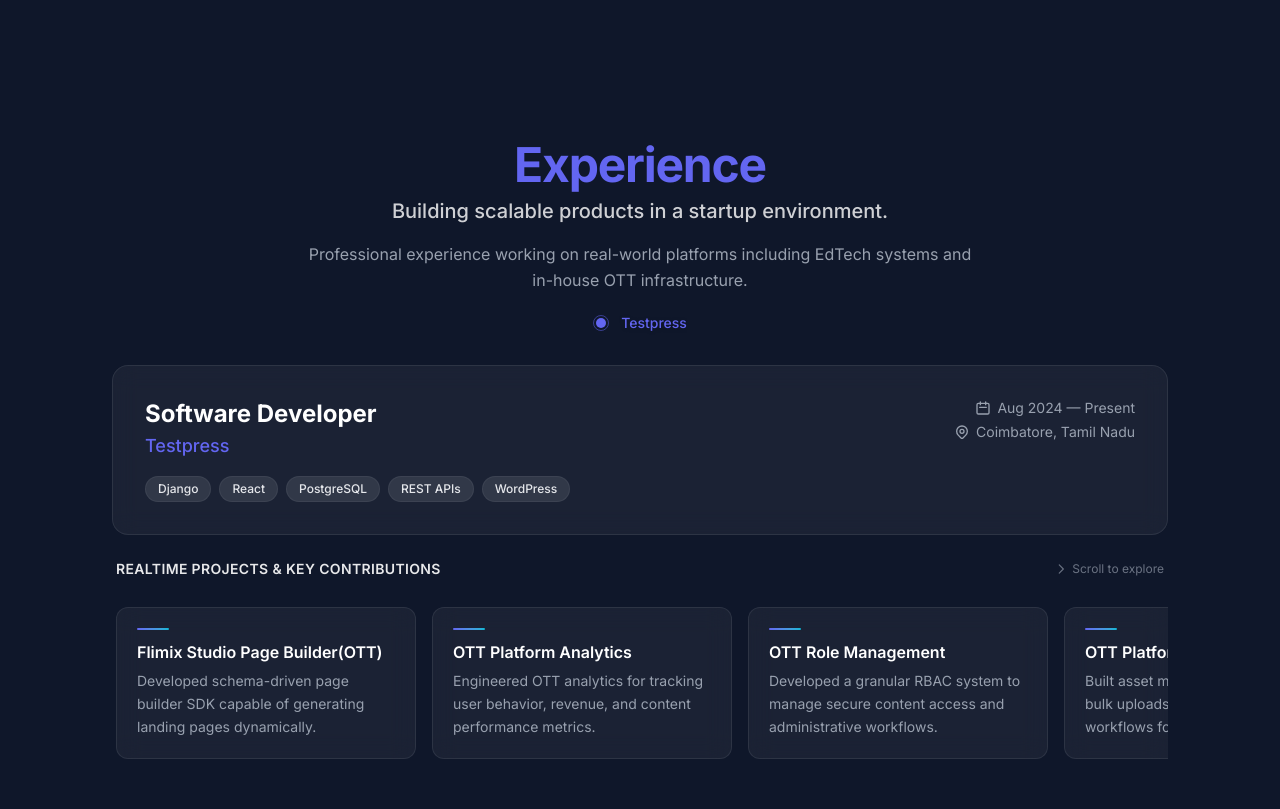
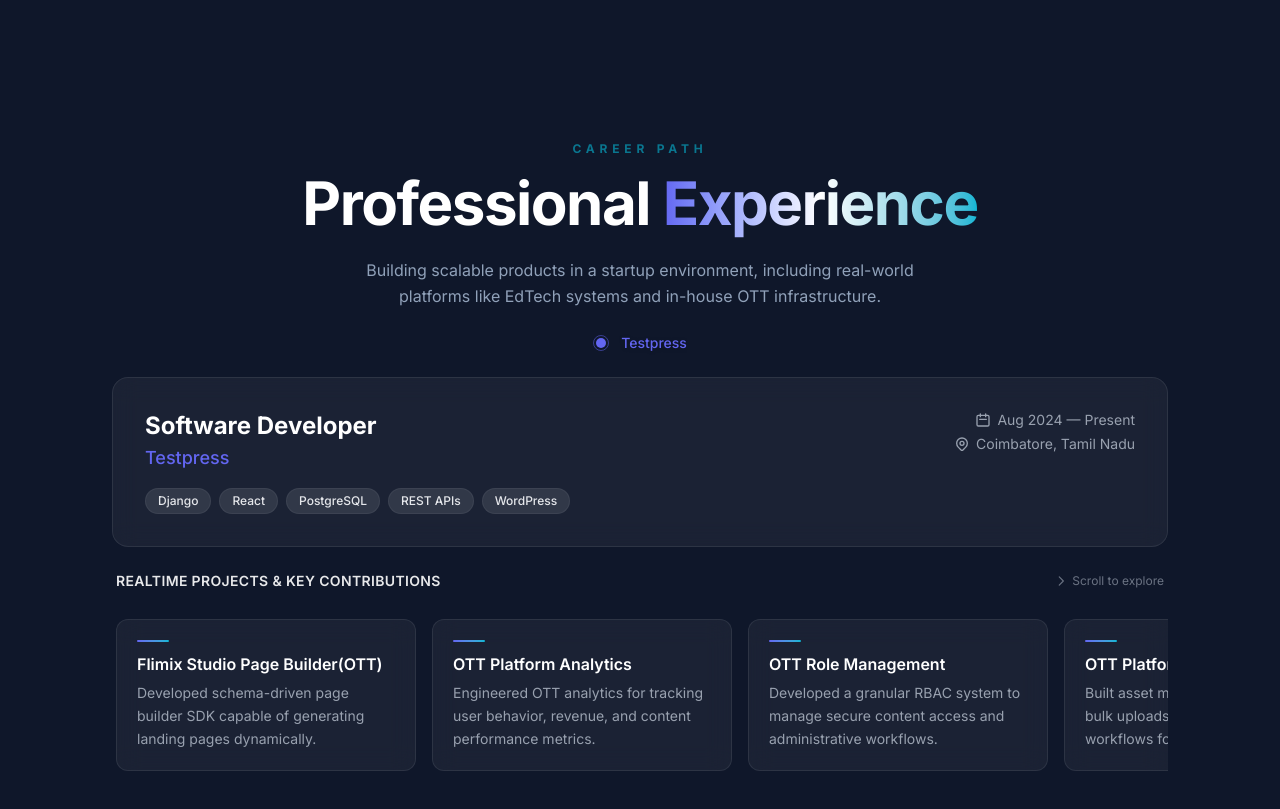
Before and after one commit to HarishV14/harish-portfolio, a Next.js app: page / in a window 1280 px wide. Shown: the part 2360-3169 px from the top of the page. Built offline with nearby package versions, Linux system fonts and the light colour scheme.

Commit message:
feat: update experience section header with new typography, gradient styling, and refined layout

```diff
--- a/src/sections/Experience.tsx
+++ b/src/sections/Experience.tsx
@@ -52,21 +52,24 @@
         className="w-full flex flex-col items-center"
       >
         {/* Section Header */}
-        <div className="text-center mb-5 px-4">
-          <h2 className="text-4xl md:text-5xl font-bold mb-2">
-            <span className="text-primary">Experience</span>
+        <div className="text-center mb-6 px-4">
+          <span className="text-[10px] md:text-xs font-bold tracking-[0.4em] text-accent/60 uppercase mb-4 block">
+            CAREER PATH
+          </span>
+          <h2 className="text-4xl md:text-5xl lg:text-6xl font-bold tracking-tight text-white mb-6">
+            Professional{" "}
+            <span className="bg-gradient-to-r from-primary via-white to-accent bg-clip-text text-transparent">
+              Experience
+            </span>
           </h2>
-          <h3 className="text-lg md:text-xl text-white/80 font-medium mb-4">
-            Building scalable products in a startup environment.
-          </h3>
-          <p className="text-gray-400 max-w-2xl mx-auto text-sm md:text-base leading-relaxed font-normal">
-            Professional experience working on real-world platforms including
+          <p className="text-slate-400 max-w-xl mx-auto text-sm sm:text-base leading-relaxed">
+            Building scalable products in a startup environment, including real-world platforms like
             EdTech systems and in-house OTT infrastructure.
           </p>
         </div>
 
         {/* Timeline Navigation */}
-        <div className="mb-4 flex justify-center px-4 w-full">
+        <div className="mb-2 flex justify-center px-4 w-full">
           <ExperienceTimeline
             experiences={experiences}
             activeIndex={activeIndex}
```
